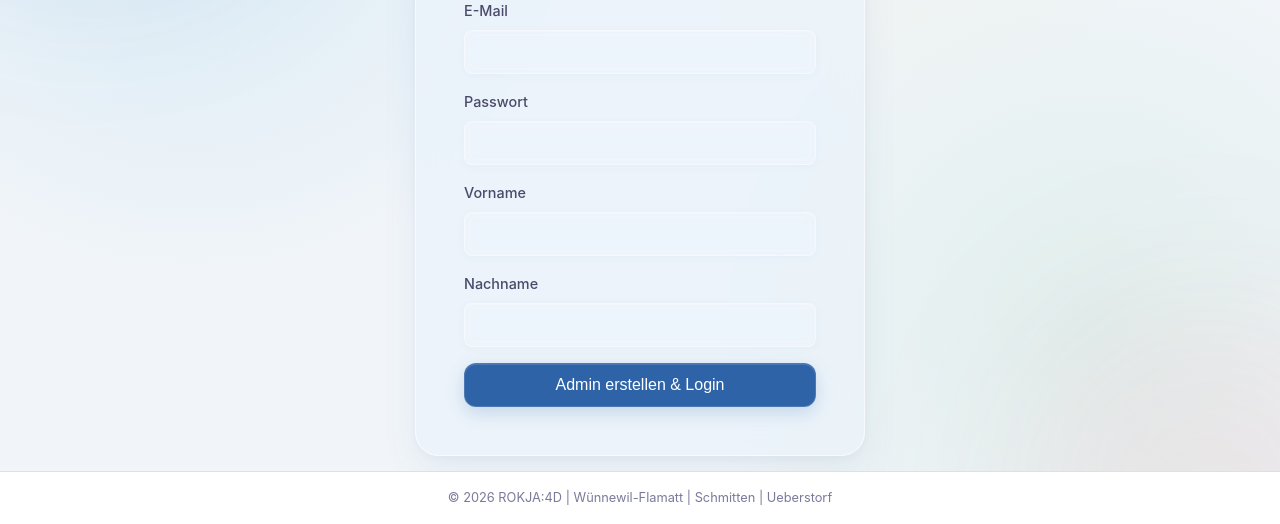
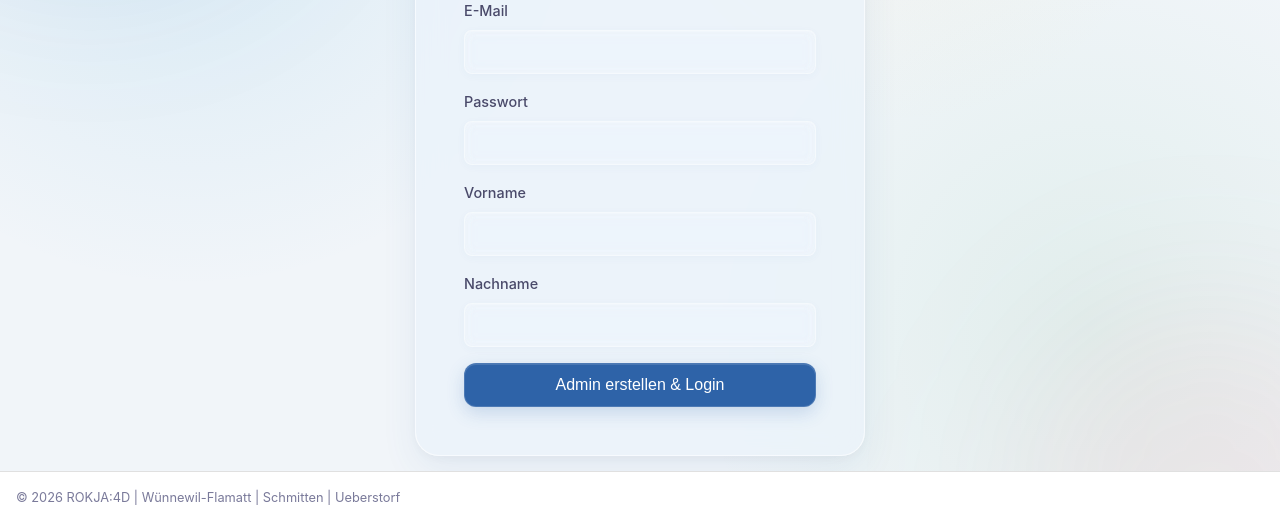
Before and after one commit to LioHeimberg/nexus-4d, a PHP site: page /alpha.html in a window 1280 px wide. Shown: the part 276-800 px from the top of the page. Run offline with PHP 8.4, Linux system fonts and the light colour scheme; data that the repository does not hold is empty.

Commit message:
footer css from header copied

```diff
--- a/httpdocs/alpha.html
+++ b/httpdocs/alpha.html
@@ -162,8 +162,7 @@
                 <div id="content-area"></div>
             </main>
             <div class="setup-footer">
-                <p>© 2026 ROKJA:4D | Wünnewil-Flamatt | Schmitten | Ueberstorf</p>
-                <p id="version"></p>
+                <p>© 2026 ROKJA:4D | Wünnewil-Flamatt | Schmitten | Ueberstorf <p id="version"></p></p>
             </div>
         </div>
     </div>
--- a/httpdocs/assets/css/styles.css
+++ b/httpdocs/assets/css/styles.css
@@ -1067,6 +1067,9 @@ textarea:focus {
     padding: 1rem;
     background-color: var(--bg-primary);
     border-top: 1px solid var(--border-color);
+    display: flex;
+    justify-content: space-between;
+    flex: 0 0 auto;
 }
 
 .setup-footer p {
--- a/httpdocs/assets/js/utils/constants.js
+++ b/httpdocs/assets/js/utils/constants.js
@@ -1,4 +1,4 @@
 const API_BASE_URL = '/api';
-const BUILD_VERSION = '0.3.7 - ALPHA';
+const BUILD_VERSION = '0.3.9 - ALPHA';
 
 export { API_BASE_URL, BUILD_VERSION };
```
